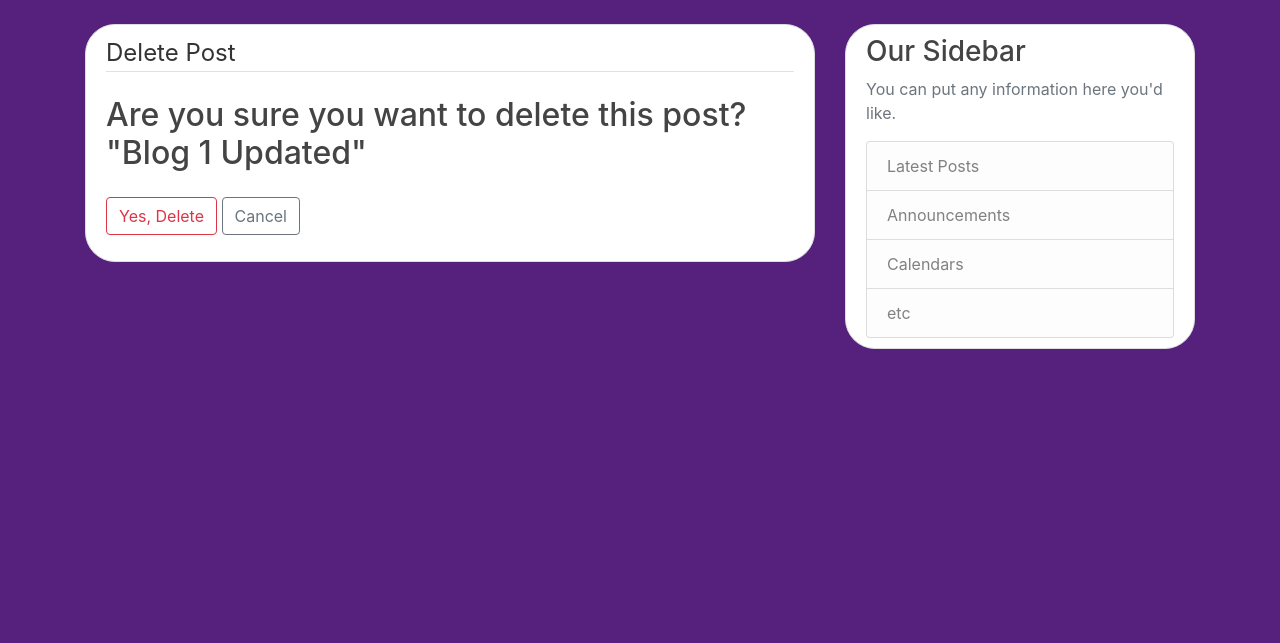
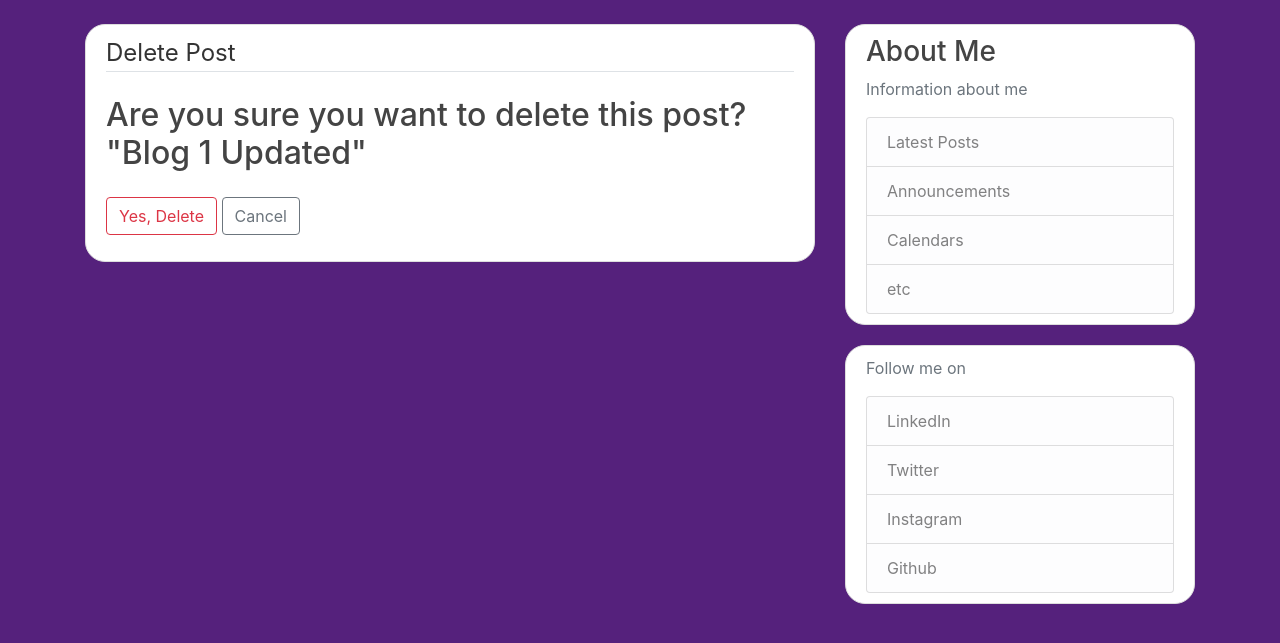
Before and after one commit to DDeShon/Portfolio, a Django app: page /blog/post/1/delete/ in a window 1280 px wide. Shown: the part 56-699 px from the top of the page. Run offline with Django 3.2, Linux system fonts and the light colour scheme; a user stored in the database is signed in; data comes from the database, SQL or seed files in the repository; both versions use the stored data as it was after the commit; some libraries are stand-ins or nearby versions.

Commit message:
fixed an issue with the post cards

```diff
--- a/blog/static/blog/main.css
+++ b/blog/static/blog/main.css
@@ -32,7 +32,7 @@ ul {
   background: #ffffff;
   padding: 10px 20px;
   border: 1px solid #dddddd;
-  border-radius: 30px;
+  border-radius: 20px;
   margin-bottom: 20px;
 }
 
--- a/blog/templates/blog/base.html
+++ b/blog/templates/blog/base.html
@@ -60,8 +60,8 @@
         </div>
         <div class="col-md-4">
           <div class="content-section">
-            <h3>Our Sidebar</h3>
-              <p class='text-muted'>You can put any information here you'd like.</p>
+            <h3>About Me</h3>
+              <p class='text-muted'>Information about me</p>
               <ul class="list-group">
                 <li class="list-group-item list-group-item-light">Latest Posts</li>
                 <li class="list-group-item list-group-item-light">Announcements</li>
@@ -69,6 +69,15 @@
                 <li class="list-group-item list-group-item-light">etc</li>
               </ul>
           </div>
+            <div class="content-section">
+                <p class="text-muted">Follow me on</p>
+                <ul class="list-group">
+                    <li class="list-group-item list-group-item-light">LinkedIn</li>
+                    <li class="list-group-item list-group-item-light">Twitter</li>
+                    <li class="list-group-item list-group-item-light">Instagram</li>
+                    <li class="list-group-item list-group-item-light">Github</li>
+                </ul>
+            </div>
         </div>
       </div>
     </main>
```
Also changed, not shown: blog/README.md (added), db.sqlite3.
